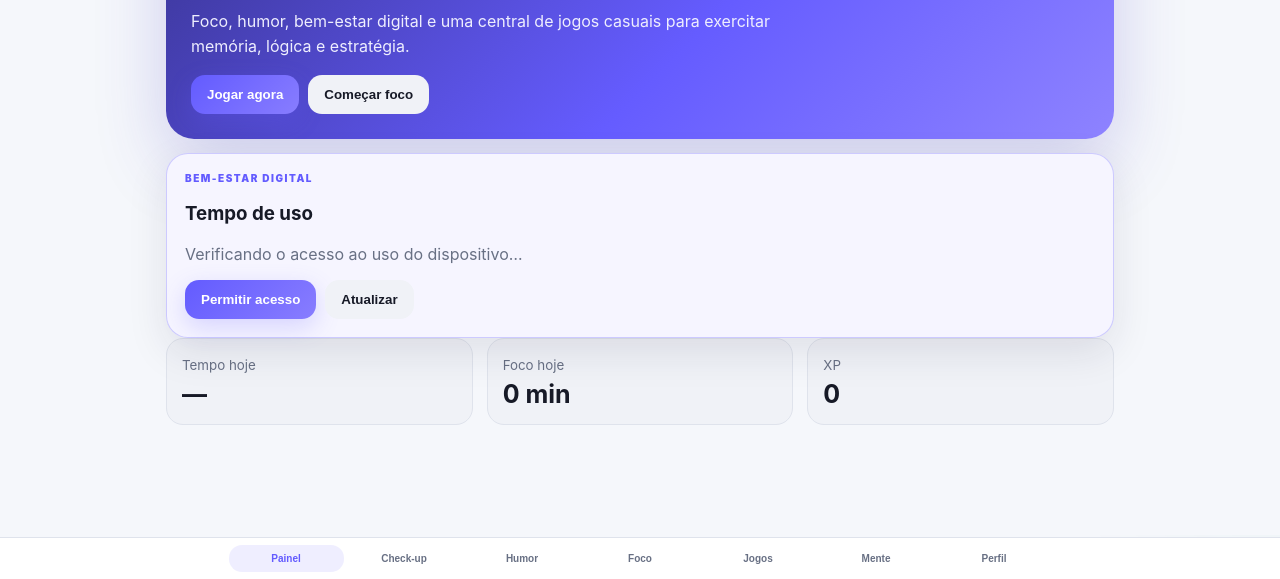
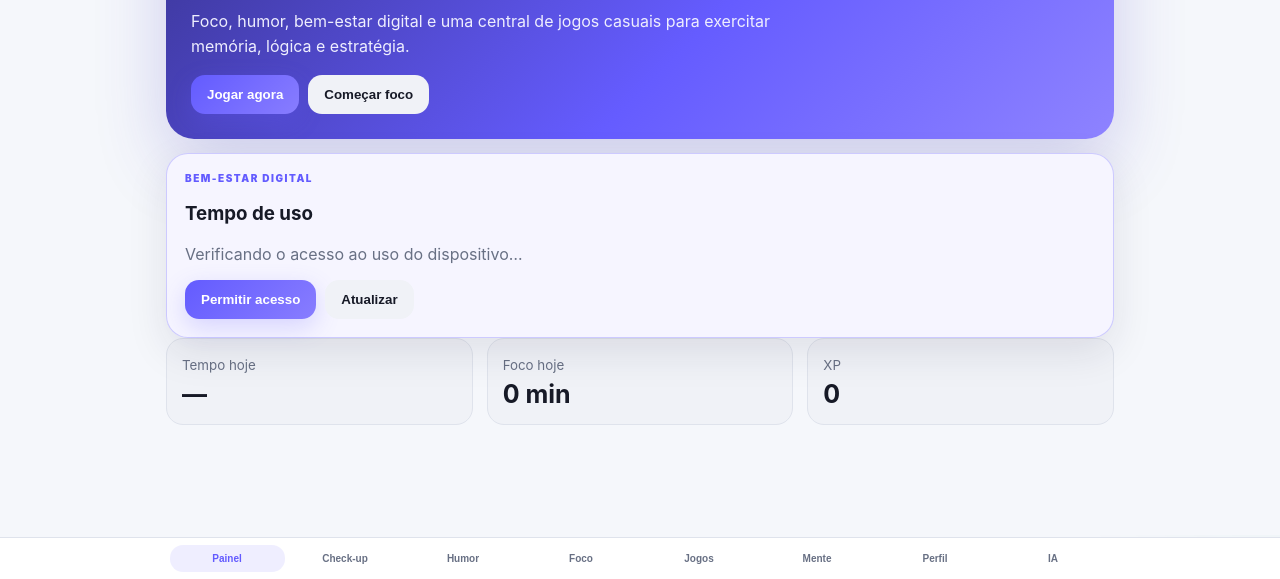
Before and after one commit to luizlobogg-sys/MindReset, a website: page www/index.html in a window 1280 px wide. Shown: the part 221-800 px from the top of the page. Drawn offline with Linux system fonts and the light colour scheme.

Commit message:
V6: carregar IA e jogos animados na versão final do app

```diff
--- a/www/index.html
+++ b/www/index.html
@@ -34,5 +34,5 @@
 var total=1500,left=1500,timerInt=null;function renderTimer(){var s=Math.floor(left/60),z=left%60;document.getElementById('timer').textContent=s+':'+String(z).padStart(2,'0')}function toggleTimer(){if(timerInt){clearInterval(timerInt);timerInt=null;document.getElementById('timerBtn').textContent='Continuar';return}document.getElementById('timerBtn').textContent='Pausar';timerInt=setInterval(function(){left--;renderTimer();if(left<=0){clearInterval(timerInt);timerInt=null;left=total;renderTimer();var c=Number(localStorage.getItem('mindreset-focus')||0)+1;localStorage.setItem('mindreset-focus',c);document.getElementById('focusCount').textContent=c;document.getElementById('homeFocus').textContent=(c*25)+' min';document.getElementById('timerBtn').textContent='Começar'}},1000)}function resetTimer(){if(timerInt)clearInterval(timerInt);timerInt=null;left=total;renderTimer();document.getElementById('timerBtn').textContent='Começar'}renderTimer();document.getElementById('focusCount').textContent=localStorage.getItem('mindreset-focus')||0;document.getElementById('homeFocus').textContent=(Number(localStorage.getItem('mindreset-focus')||0)*25)+' min';
 function requestUsage(){try{var p=window.Capacitor&&window.Capacitor.Plugins&&window.Capacitor.Plugins.MindResetUsage;if(p&&p.openUsageAccessSettings)p.openUsageAccessSettings();else document.getElementById('usageText').textContent='Permissão nativa indisponível nesta versão.'}catch(e){document.getElementById('usageText').textContent='Não foi possível abrir a permissão.'}}function refreshUsage(){try{var p=window.Capacitor&&window.Capacitor.Plugins&&window.Capacitor.Plugins.MindResetUsage;if(p&&p.getTodayUsage)p.getTodayUsage().then(function(r){var mins=Math.round((r.totalMs||0)/60000);document.getElementById('homeScreen').textContent=mins+' min';document.getElementById('checkScreen').textContent=mins+' min';document.getElementById('usageText').textContent='Uso registrado hoje: '+mins+' min'});}catch(e){}}setTimeout(refreshUsage,700);
 </script>
-<script src="mind-games.js"></script><script src="ai-fix.js"></script>
+<script src="mind-games.js"></script><script src="mindreset-games-reference.js"></script><script src="ai-fix.js"></script><script src="ai-chat.js"></script>
 </body></html>
```
